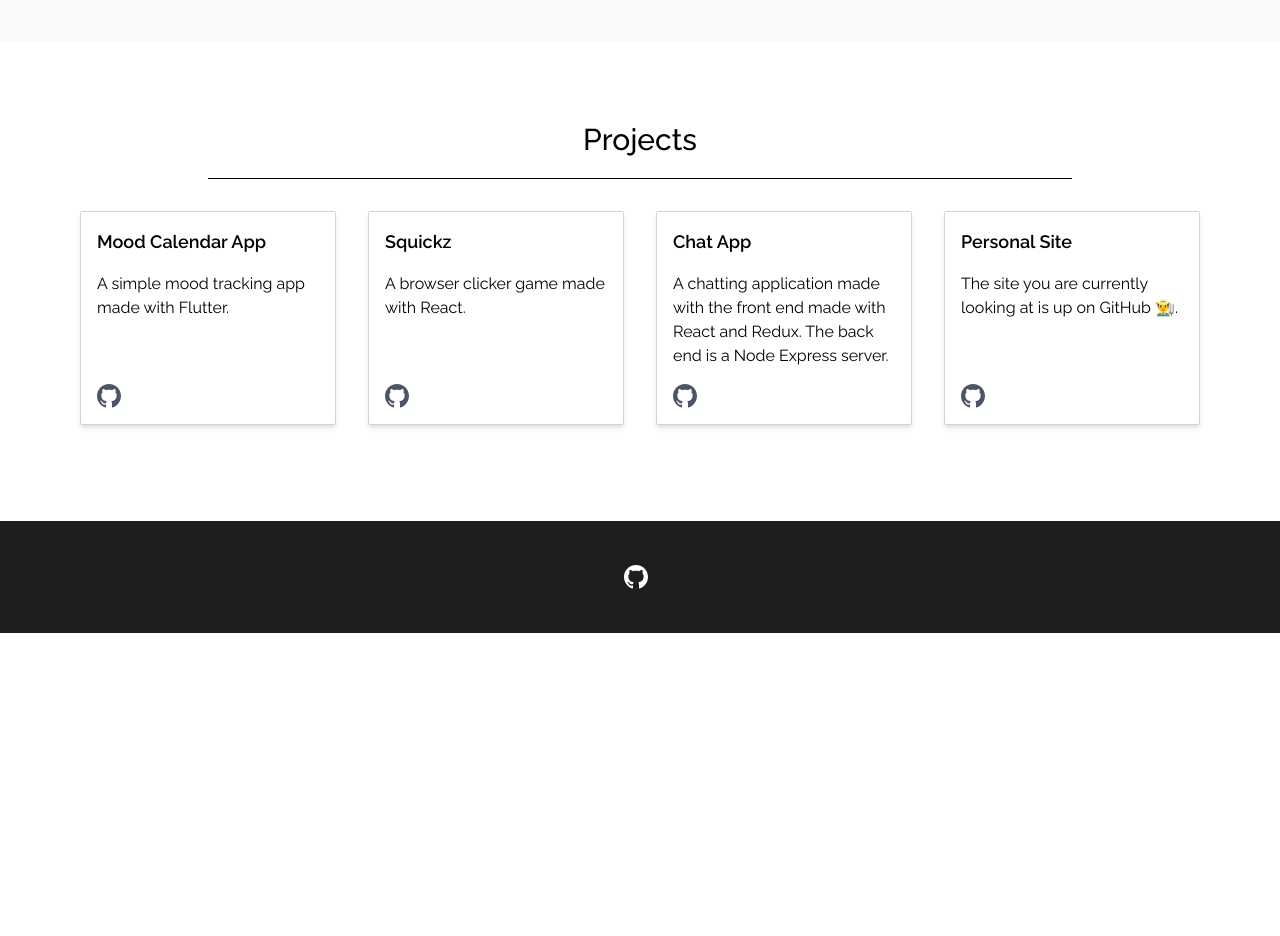
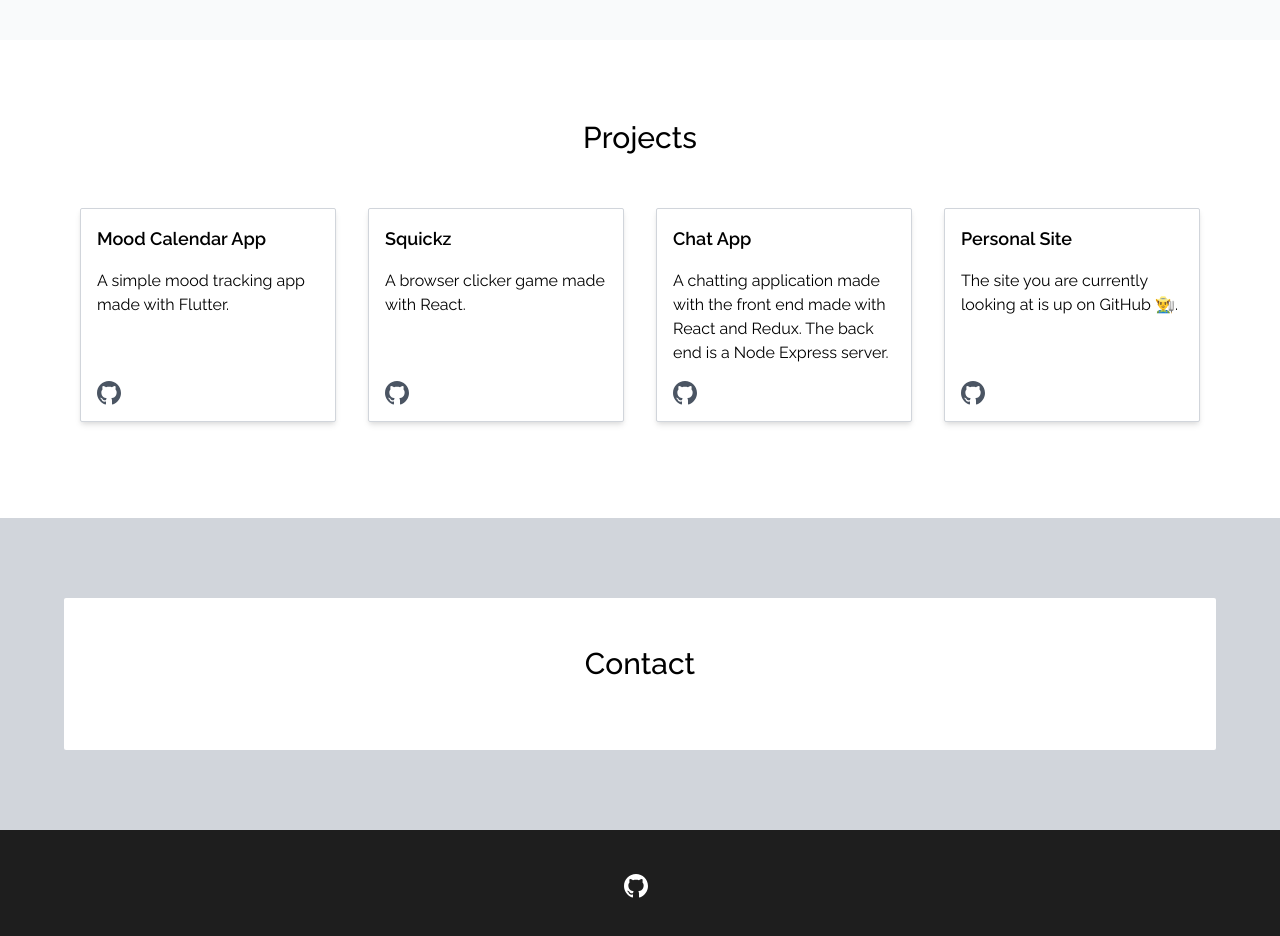
Before and after one commit to Squshy/personal-site, a Next.js app in the folder client/: page / in a window 1280 px wide. Shown: the part 1720-2656 px from the top of the page. Before the commit the page ends 2353 px from the top, so only its background shows below. Built offline with nearby package versions, Linux system fonts and the light colour scheme.

Commit message:
altered bodywrapper

```diff
--- a/client/components/BodyWrapper.tsx
+++ b/client/components/BodyWrapper.tsx
@@ -2,19 +2,27 @@ import React from "react";
 
 interface BodyWrapperProps {
   className?: string;
+  bgColor?: string;
 }
 
 export const BodyWrapper: React.FC<BodyWrapperProps> = ({
   children,
   className,
+  bgColor,
 }) => {
   return (
     <div
-      className={`px-8 pb-20 pt-20 md:px-16 md:pb-30 md:pt-30 h-full w-full justify-center align-center items-center flex flex-col ${
-        className && className
+      className={`px-8 pb-20 pt-20 md:px-16 md:pb-30 md:pt-30 h-full w-full items-center flex flex-col ${
+        bgColor && bgColor
       }`}
     >
-      {children}
+      <div
+        className={`w-full max-w-6xl flex flex-col h-full justify-center align-center items-center flex flex-col ${
+          className && className
+        }`}
+      >
+        {children}
+      </div>
     </div>
   );
 };
--- a/client/components/Title.tsx
+++ b/client/components/Title.tsx
@@ -6,7 +6,7 @@ interface TitleProps {
 
 export const Title: React.FC<TitleProps> = ({ text }) => {
   return (
-    <div className={`w-3/4 border-b border-black text-center`}>
+    <div className={`w-3/4 text-center`}>
       <h1 className={`text-3xl md:mb-5 font-medium`}>{text}</h1>
     </div>
   );
--- /dev/null
+++ b/client/components/contact/Contact.tsx
@@ -0,0 +1,16 @@
+import React from "react";
+import { BodyWrapper } from "../BodyWrapper";
+import { Title } from "../Title";
+
+export const Contact: React.FC = () => {
+  return (
+    <BodyWrapper bgColor={`bg-gray-300`}>
+      <div className={`h-full w-full bg-white p-12 flex flex-col items-center rounded-sm`}>
+        <Title text="Contact" />
+        <form className={`w-full max-w-lg`}>
+
+        </form>
+      </div>
+    </BodyWrapper>
+  );
+};
--- a/client/components/education/Education.tsx
+++ b/client/components/education/Education.tsx
@@ -11,7 +11,7 @@ interface EducationProps {
 export const Education: React.FC<EducationProps> = ({ educations }) => {
   return (
     <FadeIn>
-      <BodyWrapper className={`bg-gray-50 space-y-4`}>
+      <BodyWrapper className={`space-y-4`} bgColor={`bg-gray-50`}>
         <Title text={`Education`} />
         {educations?.map((education, index) => {
           return (
--- a/client/pages/index.tsx
+++ b/client/pages/index.tsx
@@ -13,6 +13,7 @@ import { getAboutInfo } from "../lib/about";
 import educations from "../public/static/education/education.json";
 import projects from "../public/static/projects/projects.json";
 import { EDUCATION, PROJECTS, ABOUT } from "../constants";
+import { Contact } from "../components/contact/Contact";
 
 interface IndexProps {
   aboutData: AboutProps;
@@ -88,6 +89,9 @@ const Home: NextPage<IndexProps> = ({ aboutData, educations, projects }) => {
         <div ref={projectRef}>
           <Projects projects={projects} />
         </div>
+        <div>
+          <Contact />
+        </div>
       </main>
       <Footer />
     </>
```
